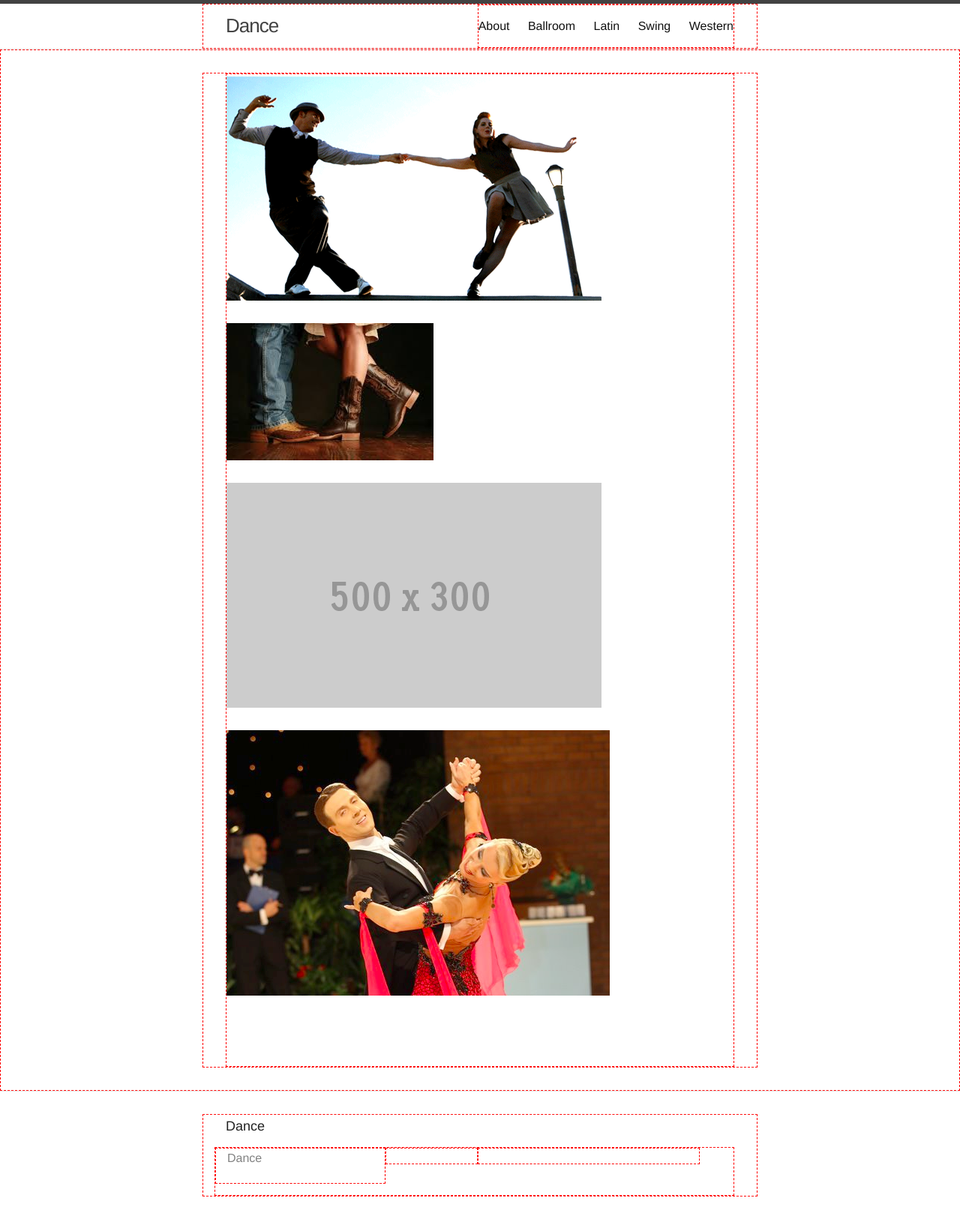
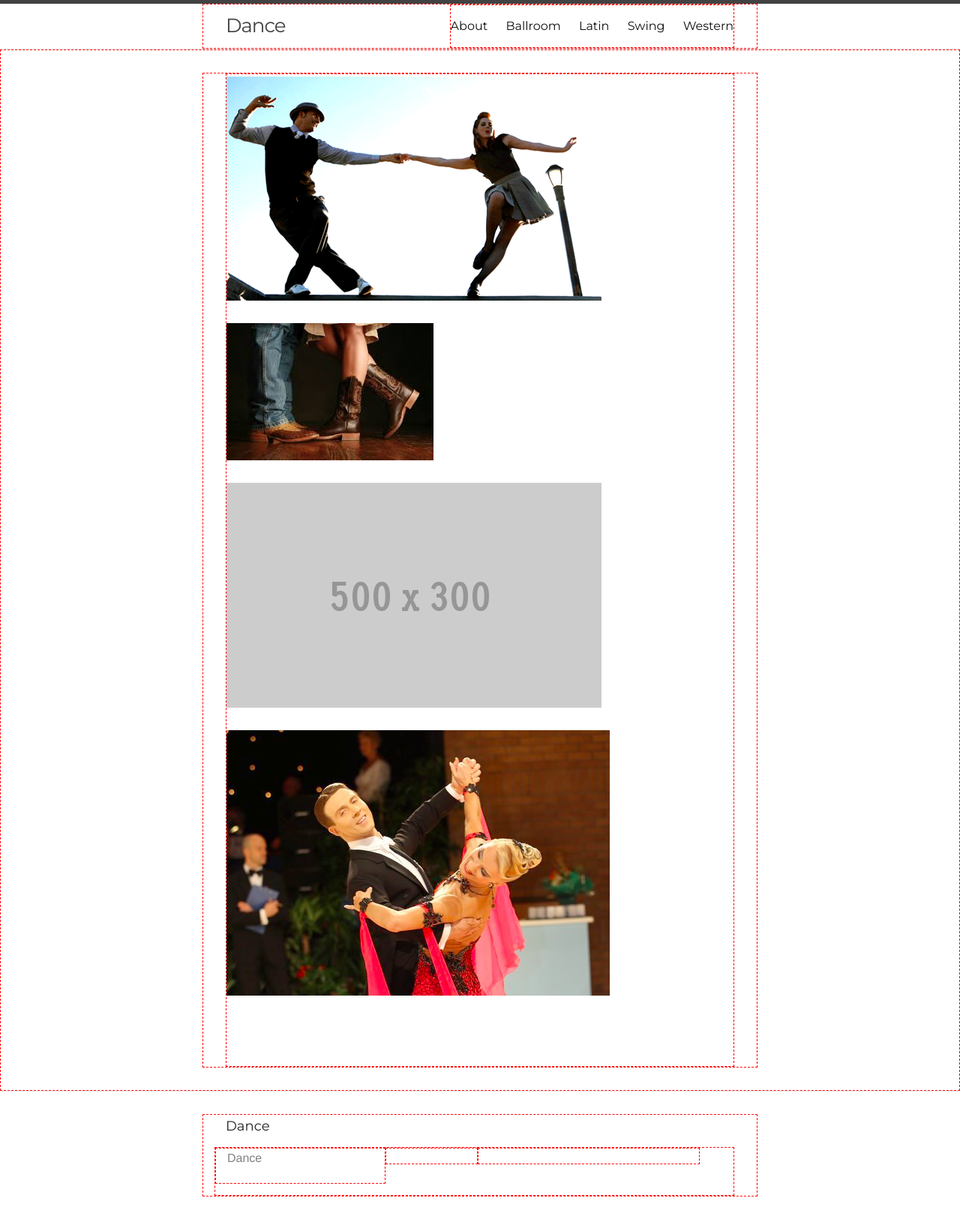
Before and after one commit to honeyjive/dance, a Jekyll site: the page built from index.html, in a window 1280 px wide. Shown: the whole page at 75% size. Built offline with Jekyll 4.4.1, drawn with Linux system fonts in a browser that asks for light colours.

Commit message:
fixed fonts in header and footer

```diff
--- a/css/style.css
+++ b/css/style.css
@@ -6,7 +6,10 @@ div {
 	border: 1px dashed red;
 }
 
-.home {
+.home,
+.site-title,
+.site-nav,
+.footer-heading {
 	font-family: 'Montserrat', sans-serif;
 }
 
```
